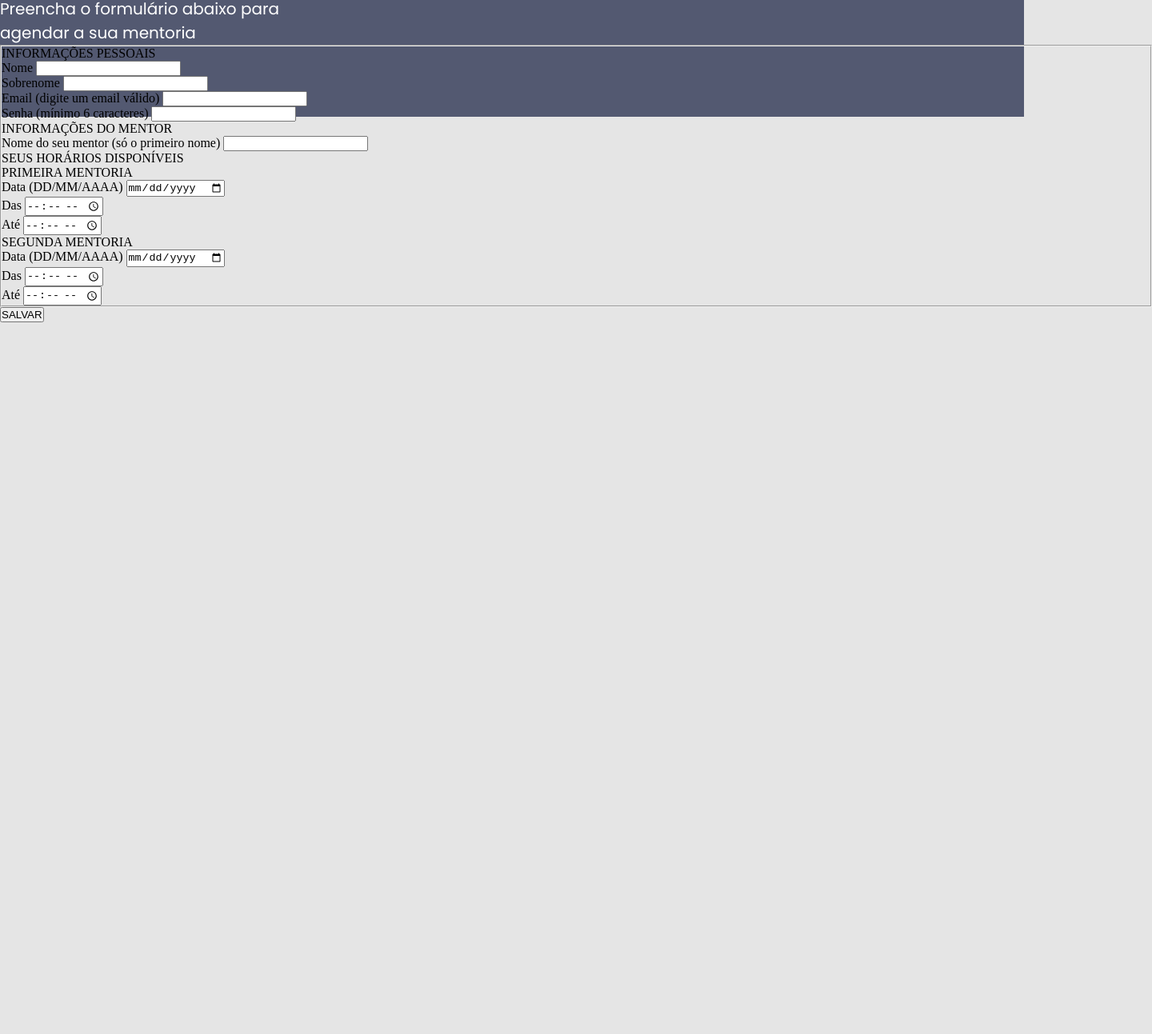
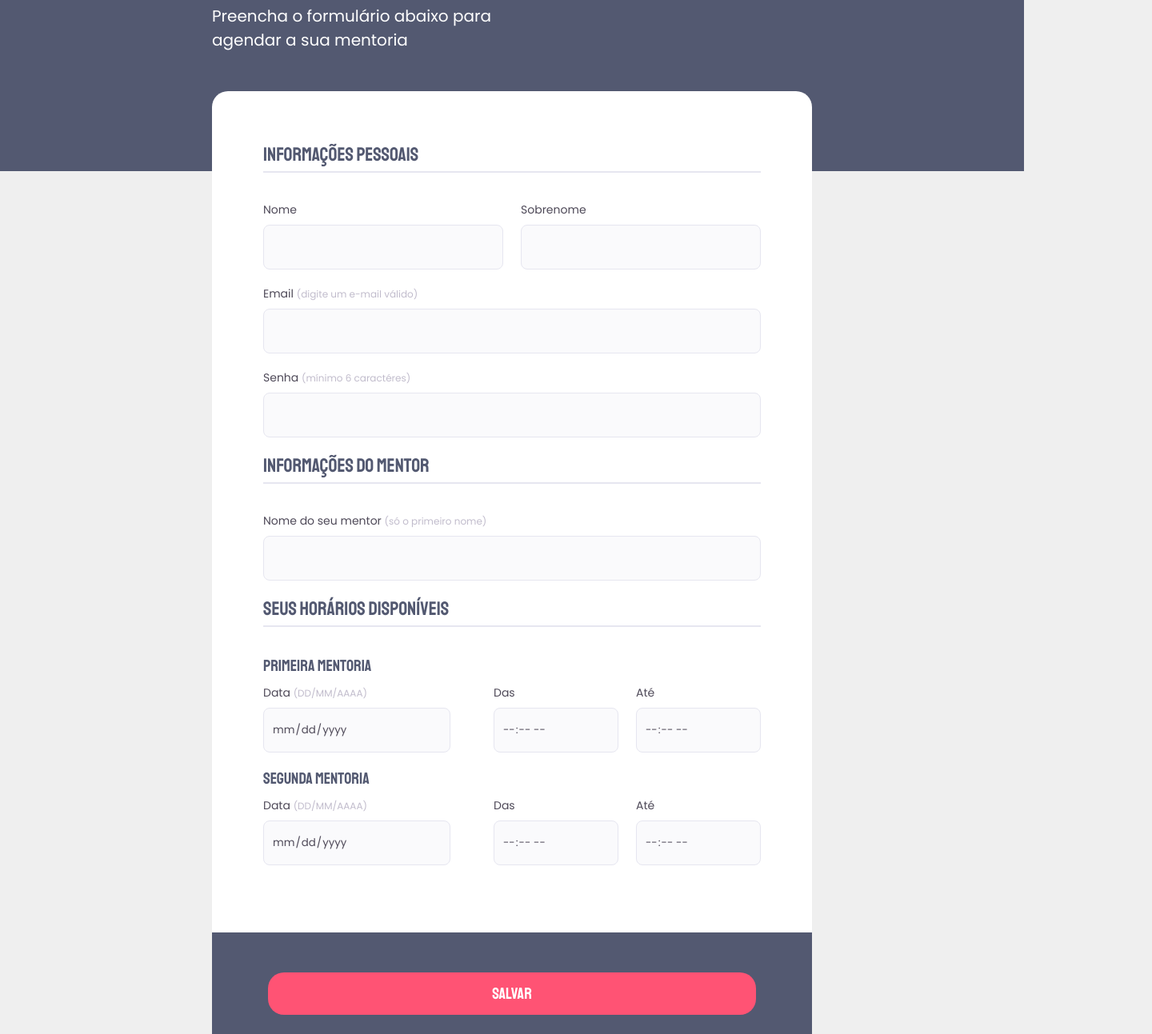
Before and after one commit to lucasvlviana/stageTresDesafioUm, a plain HTML site: page index.html in a window 1280 px wide. Shown: the part 222-1515 px from the top of the page at 80% size, 1440 px wide, since content can reach past the window. Before the commit the page ends 800 px from the top, so only its background shows below. Drawn offline with Linux system fonts and the light colour scheme.

Commit message:
alterado o codigo do projeto, foi finalizado o CSS

```diff
--- a/index.html
+++ b/index.html
@@ -2,100 +2,161 @@
 <html lang="pt-br">
 
 <head>
+  <meta charset="UTF-8">
+  <meta http-equiv="X-UA-Compatible" content="IE=edge">
+  <meta name="viewport" content="width=device-width, initial-scale=1.0">
+  <title>Mentoria</title>
+
+  <link rel="stylesheet" href="style.css">
+
   <link rel="preconnect" href="https://fonts.googleapis.com">
   <link rel="preconnect" href="https://fonts.gstatic.com" crossorigin>
-    <meta charset="UTF-8">
-    <meta name="viewport" content="width=device-width, initial-scale=1.0">
-    <title>Mentoria</title>
-    <link rel="stylesheet" href="./style.css">
   <link href="https://fonts.googleapis.com/css2?family=Poppins&family=Staatliches&display=swap" rel="stylesheet">
 </head>
 
 <body>
+  <header>
+    <div class="hero">
+      <h1>Mentoria</h1>
 
-    <div class="page">
-        <header>
-            <h1>Mentoria</h1>
-            <p>Preencha o formulário abaixo para <br>
-                agendar a sua mentoria</p>
+      <p>Preencha o formulário abaixo para agendar a sua mentoria</p>
+    </div>
   </header>
-        <form class="my-form">
+
+  <main>
+    <div class="container">
+      <form action="">
         <fieldset>
-                <div class="fieldset-wrapper">
-                    <legend>INFORMAÇÕES PESSOAIS</legend>
-                    <div class="line"></div>
+          <legend>Informações Pessoais</legend>
+
+          <hr />
+
+          <div>
+            <div class="input-group">
               <div class="input-wrapper">
-                        <label for="mentoring-name">Nome</label>
-                        <input type="text" id="mentoring-name" required />
-                    </div>
-                    <div class="input-wrapper">
-                        <label for="mentoring-surname">Sobrenome</label>
-                        <input type="text" id="mentoring-surname" required />
-                    </div>
-                    <div class="input-wrapper">
-                        <label for="mentoring-mail">Email <span>(digite um email válido)</span> </label>
-                        <input type="email" id="mentoring-mail" required />
-                    </div>
-                    <div class="input-wrapper">
-                        <label for="mentoring-password">Senha <span>(mínimo 6
-                                caracteres)</span></label>
-                        <input type="password" id="mentoring-password" minlength="6" required />
-                    </div>
-                </div>
-                <div class="fieldset-wrapper">
-                    <legend>INFORMAÇÕES DO MENTOR</legend>
-                    <div class="line"></div>
-                    <div class="input-wrapper">
-                        <label for="mentoring-mentor">Nome do seu mentor <span>(só o primeiro nome)</span> </label>
-                        <input type="text" id="mentoring-mentor">
-                    </div>
-                </div>
-                <div class="fieldset-wrapper">
-                    <legend>SEUS HORÁRIOS DISPONÍVEIS</legend>
-                    <div class="line"></div>
-                    <legend>PRIMEIRA MENTORIA</legend>
-                    <div class="col-3">
-                        <div class="input-wrapper">
-                            <label for="mentoring-date">Data <span>(DD/MM/AAAA)</span></label>
-                            <input type="date" id="mentoring-date" required />
+                <label for="name">Nome</label>
+
+                <input id="name" type="text">
               </div>
 
               <div class="input-wrapper">
-                            <label for="mentoring-begin">Das</label>
-                            <input type="time" id="mentoring-begin" required />
+                <label for="surname">Sobrenome</label>
+
+                <input id="surname" type="text">
+              </div>
             </div>
 
             <div class="input-wrapper">
-                            <label for="mentoring-end">Até</label>
-                            <input type="time" id="mentoring-end" required />
-                        </div>
-                    </div>
-                    <legend>SEGUNDA MENTORIA</legend>
-                    <div class="col-3">
-                        <div class="input-wrapper">
-                            <label for="mentoring-date">Data <span>(DD/MM/AAAA)</span></label>
-                            <input type="date" id="mentoring-date" required />
+              <label for="email">Email
+                <span>(digite um e-mail válido)</span>
+              </label>
+
+              <input id="email" type="email">
             </div>
 
             <div class="input-wrapper">
-                            <label for="mentoring-begin">Das</label>
-                            <input type="time" id="mentoring-begin" required />
+              <label for="email">
+                Senha
+                <span>(mínimo 6 caractéres)</span>
+              </label>
+
+              <input id="email" type="password">
+            </div>
+          </div>
+        </fieldset>
+
+
+        <fieldset>
+          <legend>Informações do Mentor</legend>
+
+          <hr />
+
+          <div class="input-wrapper">
+            <label for="text">Nome do seu mentor
+              <span>(só o primeiro nome)</span>
+            </label>
+
+            <input id="email" type="email">
+          </div>
+
+        </fieldset>
+
+        <fieldset>
+          <legend>Seus horários disponíveis</legend>
+
+          <hr />
+        </fieldset>
+
+        <legend class="legend-group">Primeira Mentoria</legend>
+
+        <div class="input-group">
+
+          <div class="input-wrapper date">
+            <label for="begin-date">
+              Data <span>(DD/MM/AAAA)</span>
+            </label>
+
+            <input id="begin-date" type="date">
           </div>
 
           <div class="input-wrapper">
-                            <label for="mentoring-end">Até</label>
-                            <input type="time" id="mentoring-end" required />
+            <label for="time-start">
+              Das
+            </label>
+
+            <input id="time-start" type="time">
+          </div>
+          <div class="input-wrapper">
+
+            <label for="time-start">
+              Até
+            </label>
+
+            <input id="time-start" type="time">
           </div>
         </div>
+
+        <!-- SEGUNDA MENTORIA -->
+
+        <legend class="legend-group">Segunda Mentoria</legend>
+
+        <div class="input-group">
+
+          <div class="input-wrapper date">
+            <label for="begin-date">
+              Data <span>(DD/MM/AAAA)</span>
+            </label>
+
+            <input id="begin-date" type="date">
           </div>
-            </fieldset>
+
+          <div class="input-wrapper">
+            <label for="time-start">
+              Das
+            </label>
+
+            <input id="time-start" type="time">
+          </div>
+          <div class="input-wrapper">
+
+            <label for="time-start">
+              Até
+            </label>
+
+            <input id="time-start" type="time">
+          </div>
+        </div>
+
       </form>
+    </div>
+
     <footer>
-            <button class="button" form="my-form">
+      <button>
         SALVAR
       </button>
     </footer>
-    </div>
+
+  </main>
 
 </body>
 
--- a/style.css
+++ b/style.css
@@ -1,45 +1,140 @@
 * {
   margin: 0;
   padding: 0;
+  box-sizing: border-box;
 }
 
 body {
-    background: #E5E5E5;
+  background-color: #efefef;
+  font-family: "Poppins", sans-serif;
 }
 
-body::before {
-    content: '';
-    width: 100%;
-    height: 368px;
-
-    position: absolute;
-    top: 0;
-    left: 0;
-    z-index: -1;
-    background: #535971;
+h1 {
+  font-size: 48px;
+  margin-bottom: 18px;
 }
 
-  .page {
-    width: 1440px;
-    margin: auto;
+h1,
+legend,
+button {
+  font-family: "Staatliches", cursive;
+}
+
+legend {
+  font-size: 24px;
+  color: #535971;
 }
 
 header {
-    width: 1440px;
-    margin-top: 140px;
+  background-color: #535971;
+  display: flex;
+  height: 436px;
+  align-items: center;
+  justify-content: center;
+  color: #fff;
 }
 
-header h1 {
-    font-family: 'Staatliches', cursive;
-    font-size: 48px;
-    line-height: 60px;
-    color: #FFFFFF;
-    margin-bottom: 18px;
+.hero {
+  display: flex;
+  flex-direction: column;
+  width: 750px;
 }
 
-header p {
-    font-family: 'Poppins', sans-serif;
+.hero p {
+  max-width: 352px;
   font-size: 20px;
   line-height: 30px;
-    color: #FFFFFF;
 }
+
+main {
+  width: 750px;
+  background-color: #fff;
+  margin: -100px auto 100px;
+  border-radius: 20px;
+}
+
+.container {
+  padding: 64px;
+}
+
+hr {
+  margin: 6px 0 36px;
+  border: 1px solid #e6e6f0;
+}
+
+fieldset {
+  border: none;
+}
+
+label {
+  padding-bottom: 8px;
+  color: #4e4958;
+  font-size: 14px;
+}
+
+label span {
+  color: #c1bccc;
+  font-size: 12px;
+}
+
+input {
+  width: 100%;
+  background-color: #fafafc;
+  border-radius: 8px;
+  height: 56px;
+  border: 1px solid #e6e6f0;
+  margin-bottom: 20px;
+}
+
+.input-group {
+  display: flex;
+  gap: 22px;
+  align-items: center;
+}
+
+.input-wrapper {
+  width: 100%;
+  display: flex;
+  flex-direction: column;
+}
+
+.legend-group {
+  font-size: 20px;
+  margin-bottom: 11px;
+}
+
+footer {
+  background-color: #535971;
+  width: 100%;
+  border-radius: 0 0 20px 20px;
+  padding: 50px 70px;
+}
+
+button {
+  padding: 14px;
+  background: #ff5374;
+  border-radius: 20px;
+  font-size: 20px;
+  width: 100%;
+  color: #fff;
+  border: none;
+}
+
+.date {
+  width: 150%;
+  margin-right: 32px;
+}
+
+input[type="date"]::-webkit-calendar-picker-indicator {
+  display: none;
+}
+
+input[type="time"]::-webkit-calendar-picker-indicator {
+  display: none;
+}
+
+input {
+  padding-left: 10px;
+  font-family: "Poppins", sans-serif;
+  color: #4e4958;
+}
```
Lines whose indentation alone changed are shown as unchanged.
